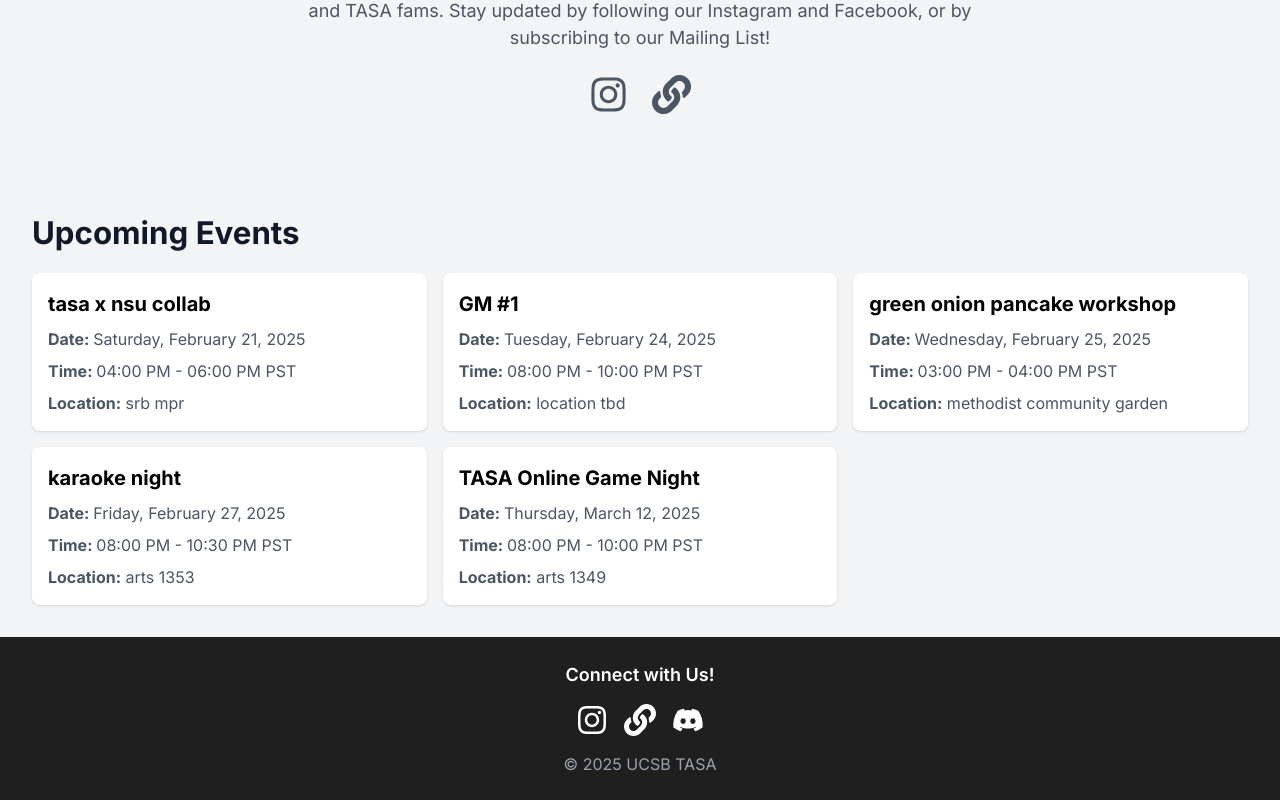
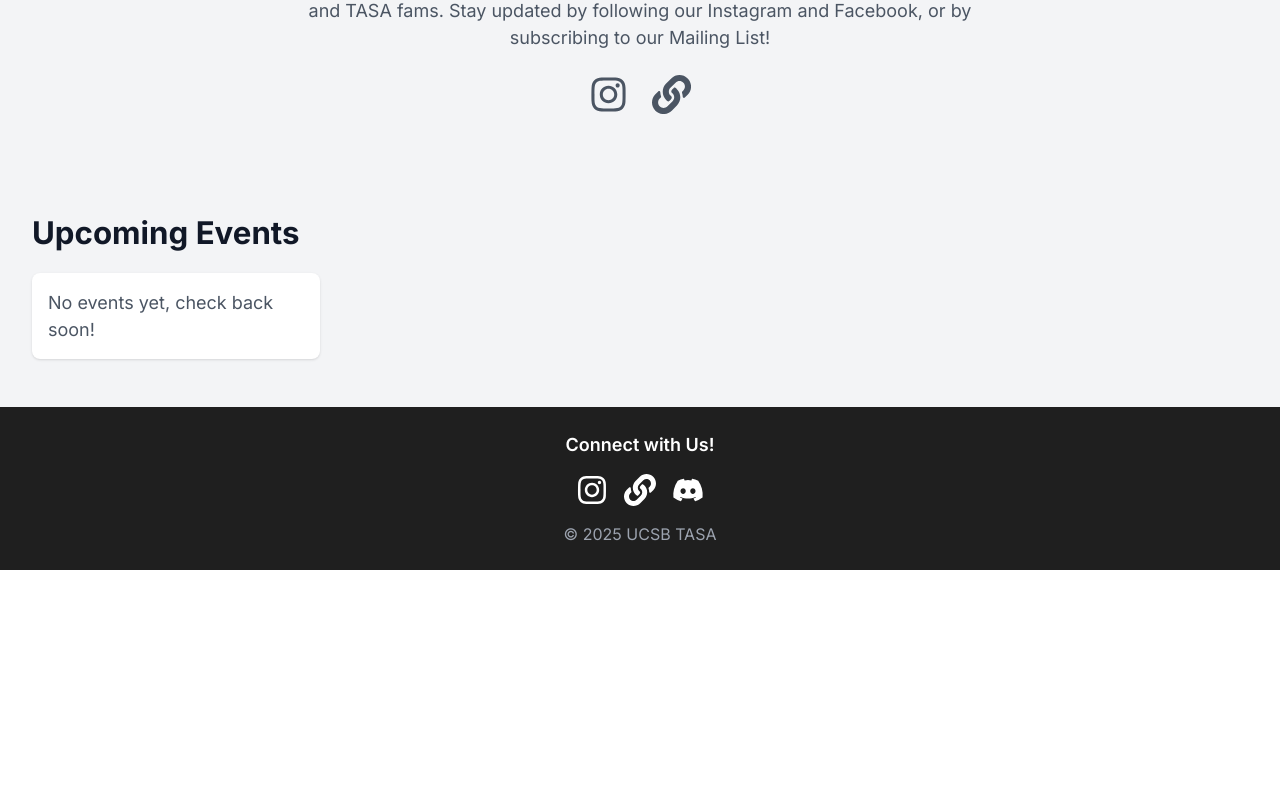
Before and after one commit to UCSBTASA/UCSBTASA.github.io, a Next.js app: page / in a window 1280 px wide. Shown: the part 1243-2043 px from the top of the page. After the commit the page ends 1813 px from the top, so only its background shows below. Built offline with nearby package versions, Linux system fonts and the light colour scheme.

Commit message:
dummy change

```diff
--- a/data/eventData.ts
+++ b/data/eventData.ts
@@ -1,73 +1,5 @@
 const events =
 [
-  {
-    "title": "tasa x nsu collab",
-    "day of week": "Friday",
-    "date": "2025-02-21",
-    "time": "04:00 PM - 06:00 PM",
-    "start": "04:00 PM",
-    "end": "06:00 PM",
-    "location": "srb mpr",
-    "customTime": ""
-  },
-  {
-    "title": "GM #1",
-    "day of week": "Monday",
-    "date": "2025-02-24",
-    "time": "08:00 PM - 10:00 PM",
-    "start": "08:00 PM",
-    "end": "10:00 PM",
-    "location": "location tbd",
-    "customTime": ""
-  },
-  {
-    "title": "green onion pancake workshop",
-    "day of week": "Tuesday",
-    "date": "2025-02-25",
-    "time": "03:00 PM - 04:00 PM",
-    "start": "03:00 PM",
-    "end": "04:00 PM",
-    "location": "methodist community garden",
-    "customTime": ""
-  },
-  {
-    "title": "karaoke night",
-    "day of week": "Thursday",
-    "date": "2025-02-27",
-    "time": "08:00 PM - 10:30 PM",
-    "start": "08:00 PM",
-    "end": "10:30 PM",
-    "location": "arts 1353",
-    "customTime": ""
-  },
-  {
-    "title": "Winter Big/Little Reveal",
-    "day of week": "Sunday",
-    "date": "2024-02-04",
-    "time": "2-4PM",
-    "location": "Top of Lot 22",
-    "customTime": "",
-    "ready": "Yes"
-  },
-  {
-    "title": "GM #2",
-    "day of week": "Monday",
-    "date": "2024-02-05",
-    "time": "8-10PM",
-    "location": "TD-W 1701",
-    "customTime": "",
-    "ready": "Yes"
-  },
-  {
-    "title": "TASA Online Game Night\n",
-    "day of week": "Wednesday",
-    "date": "2025-03-12",
-    "time": "08:00 PM - 10:00 PM",
-    "start": "08:00 PM",
-    "end": "10:00 PM",
-    "location": "arts 1349",
-    "customTime": ""
-  }
 ];
 
 export default events;
```
